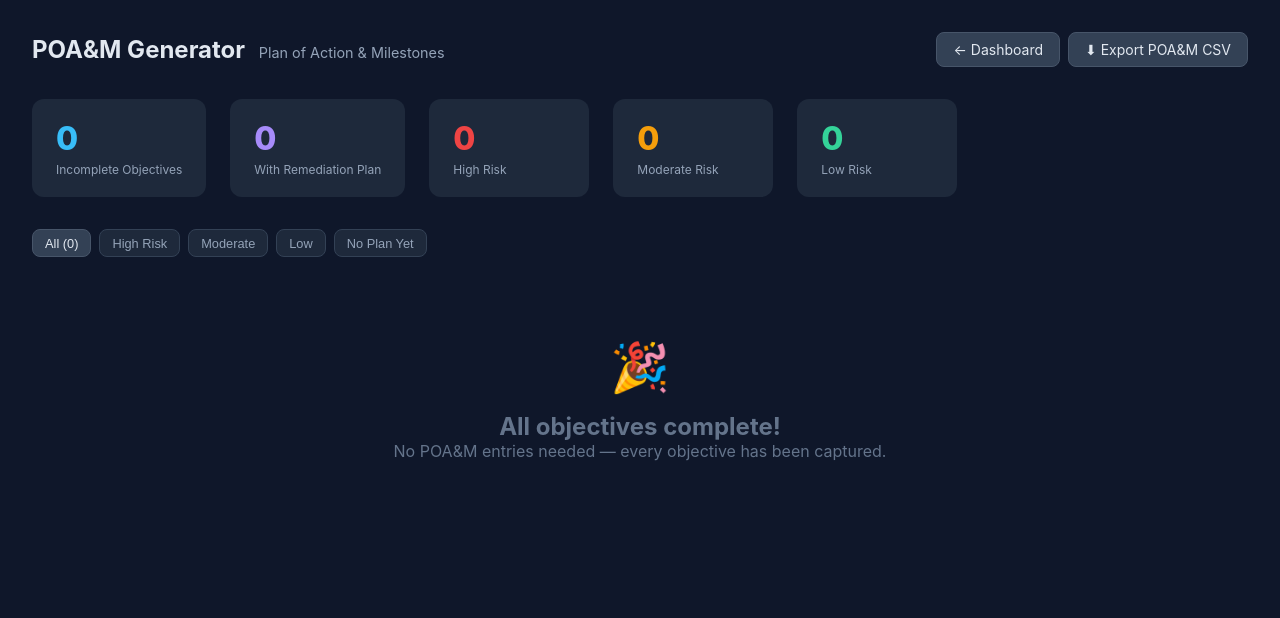
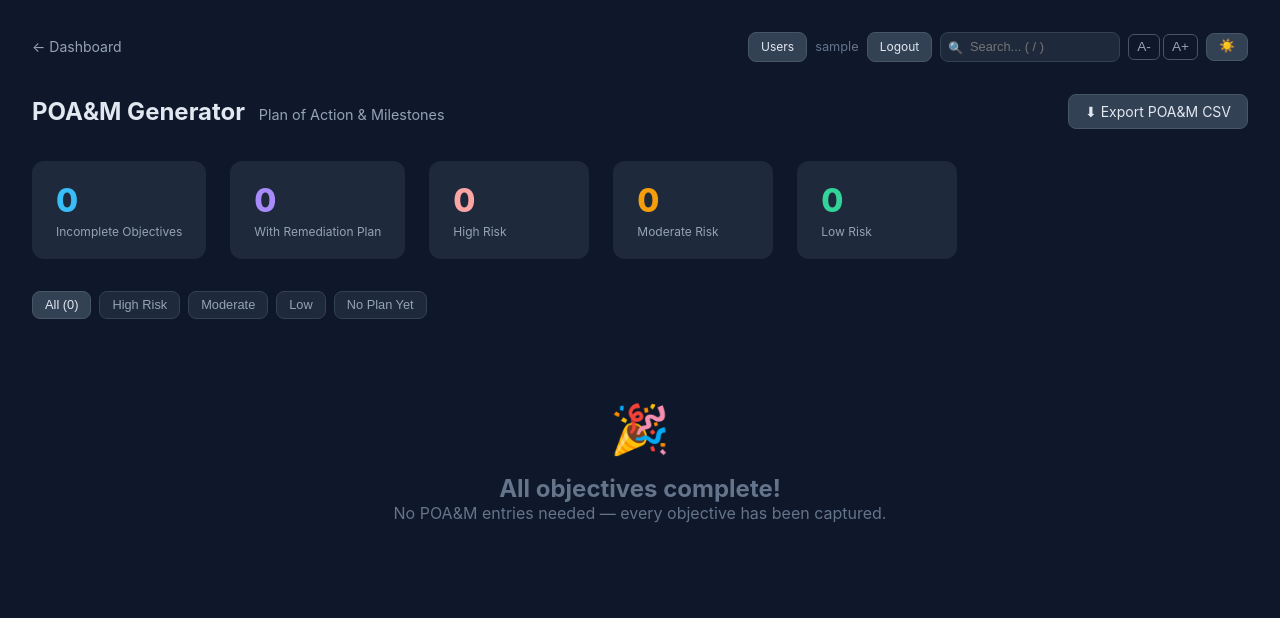
Before and after one commit to jonathancaruso/cmmc-tracker, a Flask app: page /poam in a window 1280 px wide. Shown: the top 618 px of the page. Run offline with Flask 3, Linux system fonts and the light colour scheme; the visitor is signed in with stand-in values (Sample User, id 1); data comes from the database, SQL or seed files in the repository; data that the repository does not hold is empty; parts of the project's set-up code (start-up, migrations or seed data) failed here and were passed over.

Commit message:
Fix POA&M template: CSS variables, theme toggle, nav, auth UI

```diff
--- a/templates/poam.html
+++ b/templates/poam.html
@@ -6,62 +6,83 @@
     <title>POA&M — CMMC Artifact Tracker</title>
     <style>
         * { margin: 0; padding: 0; box-sizing: border-box; }
-        body { background: #0f172a; color: #e2e8f0; font-family: -apple-system, BlinkMacSystemFont, 'Segoe UI', Roboto, sans-serif; }
-        .container { max-width: 1400px; margin: 0 auto; padding: 2rem; }
+        body { background: var(--bg-primary); color: var(--text-primary); font-family: -apple-system, BlinkMacSystemFont, 'Segoe UI', Roboto, sans-serif; }
+        .container { max-width: 1600px; margin: 0 auto; padding: 2rem; }
         header { display: flex; justify-content: space-between; align-items: center; margin-bottom: 2rem; flex-wrap: wrap; gap: 1rem; }
         h1 { font-size: 1.5rem; font-weight: 700; }
-        h1 span { color: #94a3b8; font-weight: 400; font-size: 0.9rem; margin-left: 0.5rem; }
-        .btn { background: #334155; color: #e2e8f0; border: 1px solid #475569; padding: 0.5rem 1rem; border-radius: 0.5rem; cursor: pointer; font-size: 0.875rem; text-decoration: none; }
-        .btn:hover { background: #475569; }
+        h1 span { color: var(--text-muted); font-weight: 400; font-size: 0.9rem; margin-left: 0.5rem; }
+        .btn { background: var(--border); color: var(--text-primary); border: 1px solid var(--border-light); padding: 0.5rem 1rem; border-radius: 0.5rem; cursor: pointer; font-size: 0.875rem; text-decoration: none; }
+        .btn:hover { background: var(--border-light); }
         .header-links { display: flex; gap: 0.5rem; }
 
         .summary { display: flex; gap: 1.5rem; margin-bottom: 2rem; flex-wrap: wrap; }
-        .stat-card { background: #1e293b; border-radius: 0.75rem; padding: 1.25rem 1.5rem; min-width: 160px; }
+        .stat-card { background: var(--bg-secondary); border-radius: 0.75rem; padding: 1.25rem 1.5rem; min-width: 160px; }
         .stat-card .num { font-size: 2rem; font-weight: 800; }
-        .stat-card .label { font-size: 0.75rem; color: #94a3b8; margin-top: 0.25rem; }
-        .stat-high { color: #ef4444; }
-        .stat-mod { color: #f59e0b; }
-        .stat-low { color: #34d399; }
-        .stat-blue { color: #38bdf8; }
+        .stat-card .label { font-size: 0.75rem; color: var(--text-muted); margin-top: 0.25rem; }
+        .stat-high { color: var(--danger-text); }
+        .stat-mod { color: var(--warning-text); }
+        .stat-low { color: var(--success-text); }
+        .stat-blue { color: var(--link); }
 
         .filter-bar { display: flex; gap: 0.5rem; margin-bottom: 1rem; flex-wrap: wrap; }
-        .filter-btn { background: #1e293b; border: 1px solid #334155; color: #94a3b8; padding: 0.35rem 0.75rem; border-radius: 0.5rem; cursor: pointer; font-size: 0.8rem; }
-        .filter-btn.active { background: #334155; color: #e2e8f0; border-color: #475569; }
+        .filter-btn { background: var(--bg-secondary); border: 1px solid var(--border); color: var(--text-muted); padding: 0.35rem 0.75rem; border-radius: 0.5rem; cursor: pointer; font-size: 0.8rem; }
+        .filter-btn.active { background: var(--border); color: var(--text-primary); border-color: var(--border-light); }
 
         .poam-table { width: 100%; border-collapse: collapse; font-size: 0.8rem; }
-        .poam-table th { background: #1e293b; color: #94a3b8; text-align: left; padding: 0.75rem 0.5rem; position: sticky; top: 0; font-weight: 600; font-size: 0.7rem; text-transform: uppercase; letter-spacing: 0.05em; }
-        .poam-table td { padding: 0.5rem; border-bottom: 1px solid #1e293b; vertical-align: top; }
-        .poam-table tr:hover { background: #1e293b; }
-        .poam-table .obj-id { color: #38bdf8; font-weight: 700; white-space: nowrap; font-size: 0.75rem; }
+        .poam-table th { background: var(--bg-secondary); color: var(--text-muted); text-align: left; padding: 0.75rem 0.5rem; position: sticky; top: 0; font-weight: 600; font-size: 0.7rem; text-transform: uppercase; letter-spacing: 0.05em; }
+        .poam-table td { padding: 0.5rem; border-bottom: 1px solid var(--bg-secondary); vertical-align: top; }
+        .poam-table tr:hover { background: var(--bg-secondary); }
+        .poam-table .obj-id { color: var(--link); font-weight: 700; white-space: nowrap; font-size: 0.75rem; }
         .poam-table .family-tag { font-size: 0.65rem; padding: 0.1rem 0.35rem; border-radius: 0.2rem; font-weight: 700; white-space: nowrap; }
-        .poam-table .obj-text { color: #cbd5e1; max-width: 250px; }
+        .poam-table .obj-text { color: var(--text-secondary); max-width: 250px; }
         .poam-table .status-badge { font-size: 0.65rem; padding: 0.15rem 0.4rem; border-radius: 0.2rem; white-space: nowrap; }
 
-        .risk-high { background: #450a0a; color: #ef4444; }
-        .risk-moderate { background: #422006; color: #f59e0b; }
-        .risk-low { background: #052e16; color: #34d399; }
+        .risk-high { background: var(--danger-bg); color: var(--danger-text); }
+        .risk-moderate { background: var(--warning-bg); color: var(--warning-text); }
+        .risk-low { background: var(--success-bg); color: var(--success-text); }
 
-        .inline-input { background: #0f172a; border: 1px solid #334155; color: #e2e8f0; padding: 0.3rem 0.4rem; border-radius: 0.25rem; font-size: 0.75rem; width: 100%; }
-        .inline-input:focus { border-color: #38bdf8; outline: none; }
+        .inline-input { background: var(--bg-primary); border: 1px solid var(--border); color: var(--text-primary); padding: 0.3rem 0.4rem; border-radius: 0.25rem; font-size: 0.75rem; width: 100%; }
+        .inline-input:focus { border-color: var(--accent); outline: none; }
         textarea.inline-input { resize: vertical; min-height: 2.5rem; }
         select.inline-input { cursor: pointer; }
 
-        .save-indicator { color: #34d399; font-size: 0.65rem; opacity: 0; transition: opacity 0.3s; }
+        .save-indicator { color: var(--success-text); font-size: 0.65rem; opacity: 0; transition: opacity 0.3s; }
         .save-indicator.show { opacity: 1; }
 
-        .toast { position: fixed; bottom: 2rem; right: 2rem; background: #065f46; color: #34d399; padding: 0.75rem 1.25rem; border-radius: 0.5rem; font-size: 0.85rem; z-index: 200; display: none; }
+        .toast { position: fixed; bottom: 2rem; right: 2rem; background: var(--success-bg); color: var(--success-text); padding: 0.75rem 1.25rem; border-radius: 0.5rem; font-size: 0.85rem; z-index: 200; display: none; }
         .toast.show { display: block; }
 
-        .empty-state { text-align: center; padding: 4rem 2rem; color: #64748b; }
+        .empty-state { text-align: center; padding: 4rem 2rem; color: var(--text-dim); }
         .empty-state .icon { font-size: 3rem; margin-bottom: 1rem; }
     </style>
+    {% include "theme.html" %}
 </head>
 <body>
     <div class="container">
+        {% include "nav.html" %}
+        <div class="topnav">
+            <div class="topnav-left">
+                <a href="/" class="back">← Dashboard</a>
+            </div>
+            <div class="topnav-right">
+                {% if current_user %}
+                {% if current_user.role == 'admin' %}<a href="/admin/users" class="nav-btn" style="font-size:0.75rem;">Users</a>{% endif %}
+                <span style="color:var(--text-dim);font-size:0.8rem;">{{ current_user.username }}</span>
+                <a href="/logout" class="nav-btn" style="font-size:0.75rem;">Logout</a>
+                {% endif %}
+                <div class="nav-search">
+                    <span class="icon">🔍</span>
+                    <input type="text" id="nav-si" placeholder="Search... ( / )" oninput="_debounceNav(this.value)" onfocus="if(this.value) _doNavSearch(this.value)" autocomplete="off">
+                    <div class="search-results" id="nav-sr"></div>
+                </div>
+                <span class="font-controls"><button class="font-btn" onclick="changeFont(-10)" title="Smaller">A-</button><button class="font-btn" onclick="changeFont(10)" title="Larger">A+</button></span>
+                <button class="theme-toggle nav-btn" onclick="toggleTheme()">☀️</button>
+            </div>
+        </div>
+
         <header>
             <h1>POA&M Generator <span>Plan of Action & Milestones</span></h1>
             <div class="header-links">
-                <a href="/" class="btn">← Dashboard</a>
                 <a href="/api/poam/export" class="btn">⬇ Export POA&M CSV</a>
             </div>
         </header>
@@ -72,7 +93,7 @@
                 <div class="label">Incomplete Objectives</div>
             </div>
             <div class="stat-card">
-                <div class="num" style="color:#a78bfa;">{{ with_plan }}</div>
+                <div class="num" style="color:var(--purple-text);">{{ with_plan }}</div>
                 <div class="label">With Remediation Plan</div>
             </div>
             <div class="stat-card">
@@ -119,14 +140,14 @@
             <tbody>
                 {% for item in items %}
                 <tr data-obj="{{ item['id'] }}" data-risk="{{ item['risk_level'] or 'Moderate' }}" data-has-plan="{{ '1' if item['remediation'] else '0' }}">
-                    <td style="color:#64748b;">{{ loop.index }}</td>
+                    <td style="color:var(--text-dim);">{{ loop.index }}</td>
                     <td>
                         {% set fab = abbr.get(item['family'], '??') %}
                         <span class="family-tag" style="background:{{ colors.get(fab, '#6366f1') }}22;color:{{ colors.get(fab, '#6366f1') }};">{{ fab }}</span>
                     </td>
                     <td class="obj-id">{{ item['id'] }}</td>
                     <td class="obj-text">{{ item['assessment_objective'][:120] }}{% if item['assessment_objective']|length > 120 %}...{% endif %}</td>
-                    <td><span class="status-badge" style="background:#1e293b;color:#94a3b8;">{{ item['status'] or 'Not Started' }}</span></td>
+                    <td><span class="status-badge" style="background:var(--bg-secondary);color:var(--text-muted);">{{ item['status'] or 'Not Started' }}</span></td>
                     <td>
                         <select class="inline-input" style="width:90px;" onchange="savePoam('{{ item['id'] }}', this.closest('tr'))">
                             <option value="High" {% if item['risk_level'] == 'High' %}selected{% endif %}>High</option>
@@ -138,7 +159,7 @@
                     <td><textarea class="inline-input" placeholder="Remediation steps..." onchange="savePoam('{{ item['id'] }}', this.closest('tr'))">{{ item['remediation'] or '' }}</textarea></td>
                     <td><input class="inline-input" placeholder="Resources..." value="{{ item['resources'] or '' }}" onchange="savePoam('{{ item['id'] }}', this.closest('tr'))"></td>
                     <td><input type="date" class="inline-input" style="width:130px;" value="{{ item['milestone_date'] or '' }}" onchange="savePoam('{{ item['id'] }}', this.closest('tr'))"></td>
-                    <td style="font-size:0.7rem;color:#94a3b8;">{{ item['assigned_to'] or 'Unassigned' }}</td>
+                    <td style="font-size:0.7rem;color:var(--text-muted);">{{ item['assigned_to'] or 'Unassigned' }}</td>
                     <td><span class="save-indicator" id="saved-{{ loop.index }}">✓</span></td>
                 </tr>
                 {% endfor %}
```
